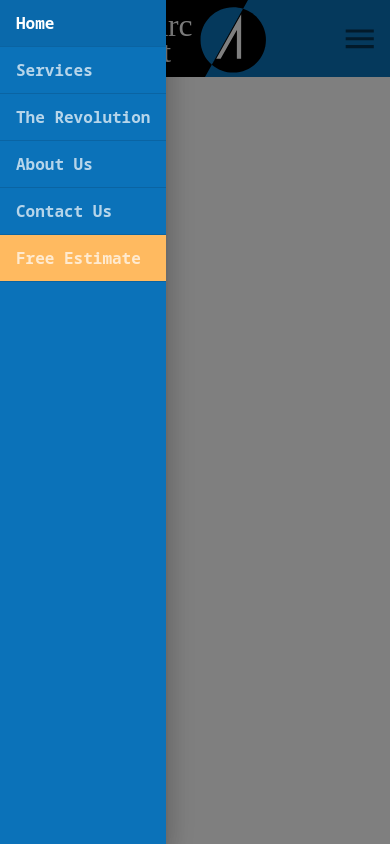
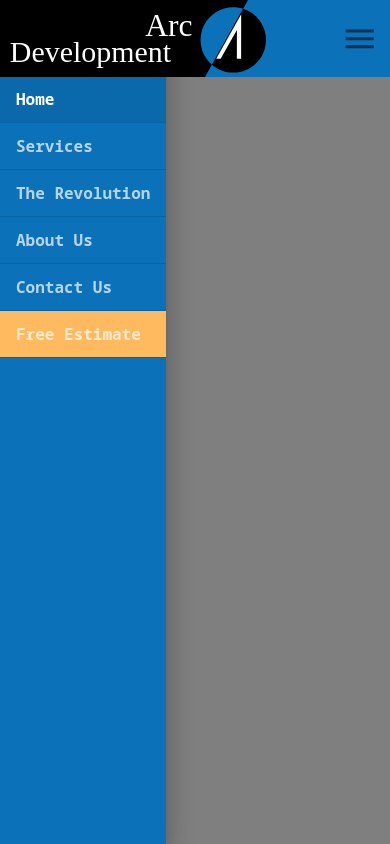
Before and after one commit to MouadLo/mui-website, a React (Create React App) app: page / in a window 390 px wide. Both pictures are taken after a click on the button 359 px from the left and 38 px from the top of the page. Built offline with nearby package versions, Linux system fonts and the light colour scheme.

Commit message:
refactoring styling of AppBar

```diff
--- a/src/components/ui/Header.js
+++ b/src/components/ui/Header.js
@@ -110,11 +110,16 @@ const useStyles = makeStyles((theme) => ({
 		opacity: 0.7,
 	},
 	drawerItemSelected: {
+		'& .MuiListItemText-root': {
 			opacity: 1,
+		},
 	},
 	drawerItemEstimate: {
 		backgroundColor: theme.palette.common.orange,
 		color: 'black',
+	},
+	appbar: {
+		zIndex: theme.zIndex.modal + 1,
 	},
 }));
 export default function Header(props) {
@@ -190,12 +195,16 @@ export default function Header(props) {
 		{ name: 'Contact Us', link: '/contact', activeIndex: 4 },
 	];
 	useEffect(() => {
-		[...menuOptions, ...routes].forEach((route) => {
+		[...menuOptions, ...routes].forEach(
+			(route) => {
 				switch (window.location.pathname) {
 					case `${route.link}`:
 						if (value !== route.activeIndex) {
 							setValue(route.activeIndex);
-						if (route.selectedIndex && route.selectedIndex !== selectedIndex) {
+							if (
+								route.selectedIndex &&
+								route.selectedIndex !== selectedIndex
+							) {
 								setSelectedIndex(route.selectedIndex);
 							}
 						}
@@ -203,7 +212,8 @@ export default function Header(props) {
 					default:
 						break;
 				}
-		});
+			}
+		);
 	}, [value, menuOptions, selectedIndex, routes]);
 
 	const tabs = (
@@ -248,6 +258,7 @@ export default function Header(props) {
 				MenuListProps={{ onMouseLeave: handleClose }}
 				elevation={0}
 				keepMounted
+				style={{ zIndex: 1320 }}
 			>
 				{menuOptions.map((menuOption, i) => (
 					<MenuItem
@@ -279,6 +290,7 @@ export default function Header(props) {
 				onOpen={() => setOpenDrawer(true)}
 				classes={{ paper: classes.drawer }}
 			>
+				<div className={classes.toolbarMargin} />
 				<List disablePadding>
 					{routes.map((route, index) => {
 						return (
@@ -292,18 +304,10 @@ export default function Header(props) {
 								button
 								component={Link}
 								selected={value === route.activeIndex}
+								classes={{ selected: classes.drawerItemSelected }}
 								to={route.link}
 							>
-								<ListItemText
-									className={
-										value === route.activeIndex
-											? [classes.drawerItem, classes.drawerItemSelected].join(
-													' '
-											  )
-											: classes.drawerItem
-									}
-									disableTypography
-								>
+								<ListItemText className={classes.drawerItem} disableTypography>
 									{route.name}
 								</ListItemText>
 							</ListItem>
@@ -319,17 +323,14 @@ export default function Header(props) {
 						button
 						component={Link}
 						selected={value === 5}
+						classes={{
+							root: classes.drawerItemEstimate,
+							selected: classes.drawerItemSelected,
+						}}
 						to="/estimate"
 						className={classes.drawerItemEstimate}
 					>
-						<ListItemText
-							className={
-								value === 5
-									? [classes.drawerItem, classes.drawerItemSelected].join(' ')
-									: classes.drawerItem
-							}
-							disableTypography
-						>
+						<ListItemText className={classes.drawerItem} disableTypography>
 							Free Estimate
 						</ListItemText>
 					</ListItem>
@@ -347,7 +348,11 @@ export default function Header(props) {
 	return (
 		<React.Fragment>
 			<ElevationScroll {...props}>
-				<AppBar className={classes.root} position="fixed">
+				<AppBar
+					className={classes.root}
+					position="fixed"
+					className={classes.appbar}
+				>
 					<Toolbar disableGutters>
 						<Button
 							component={Link}
```
Lines whose indentation alone changed are shown as unchanged.
